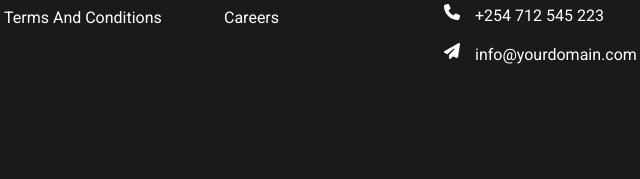
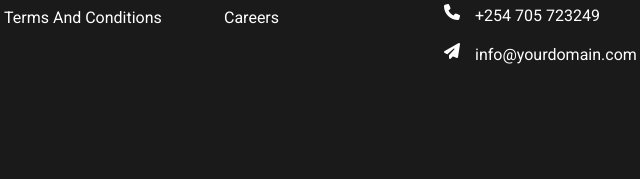
Before and after one commit to JoeEnen/Book-Publishing-Company, a plain HTML site: page index.html in a window 1280 px wide. Shown: the part 5706-5885 px from the top of the page, 536-1176 px from the left. Drawn offline with Linux system fonts and the light colour scheme.

Commit message:
added details

```diff
--- a/index.html
+++ b/index.html
@@ -585,7 +585,7 @@
 
           <div class="footer-contact">
             <i class="fa-solid fa-phone"></i>
-            <p class="footer-text">+254 712 545 223</p>
+            <p class="footer-text">+254 705 723249</p>
           </div>
 
           <div class="footer-contact">
```
